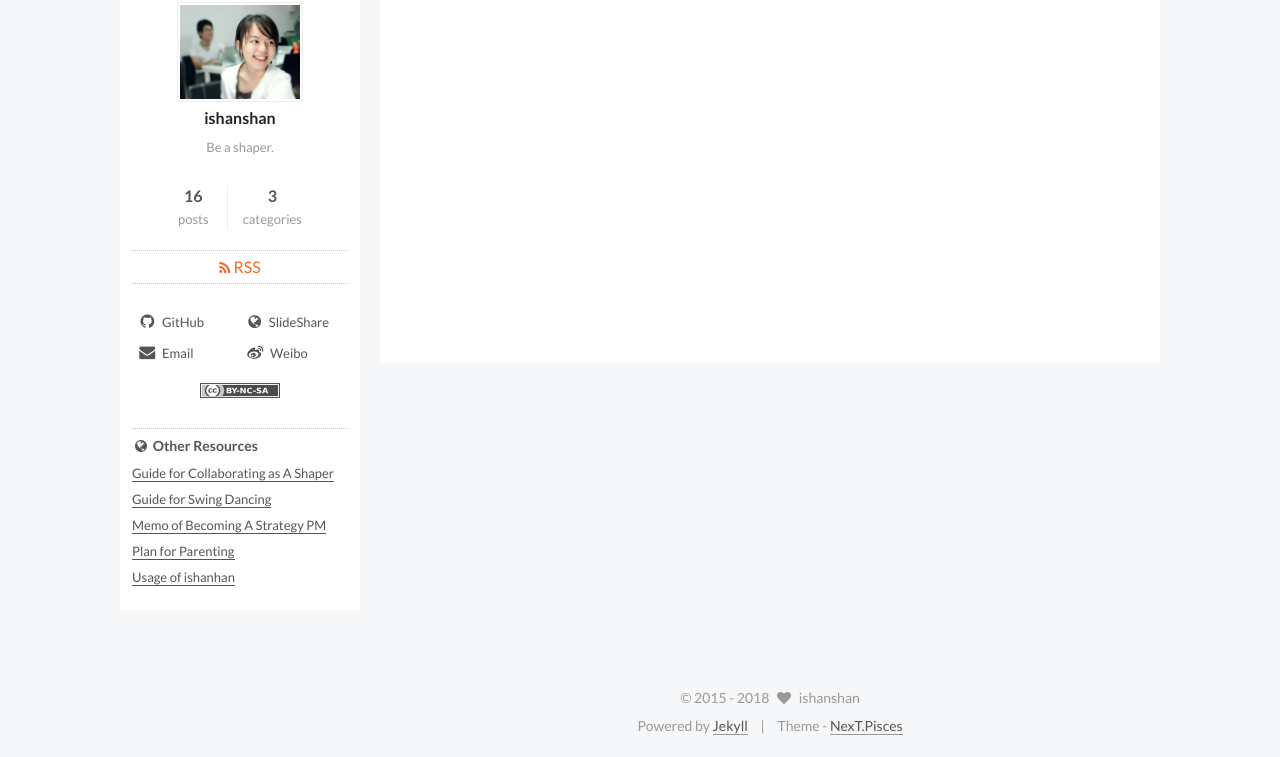
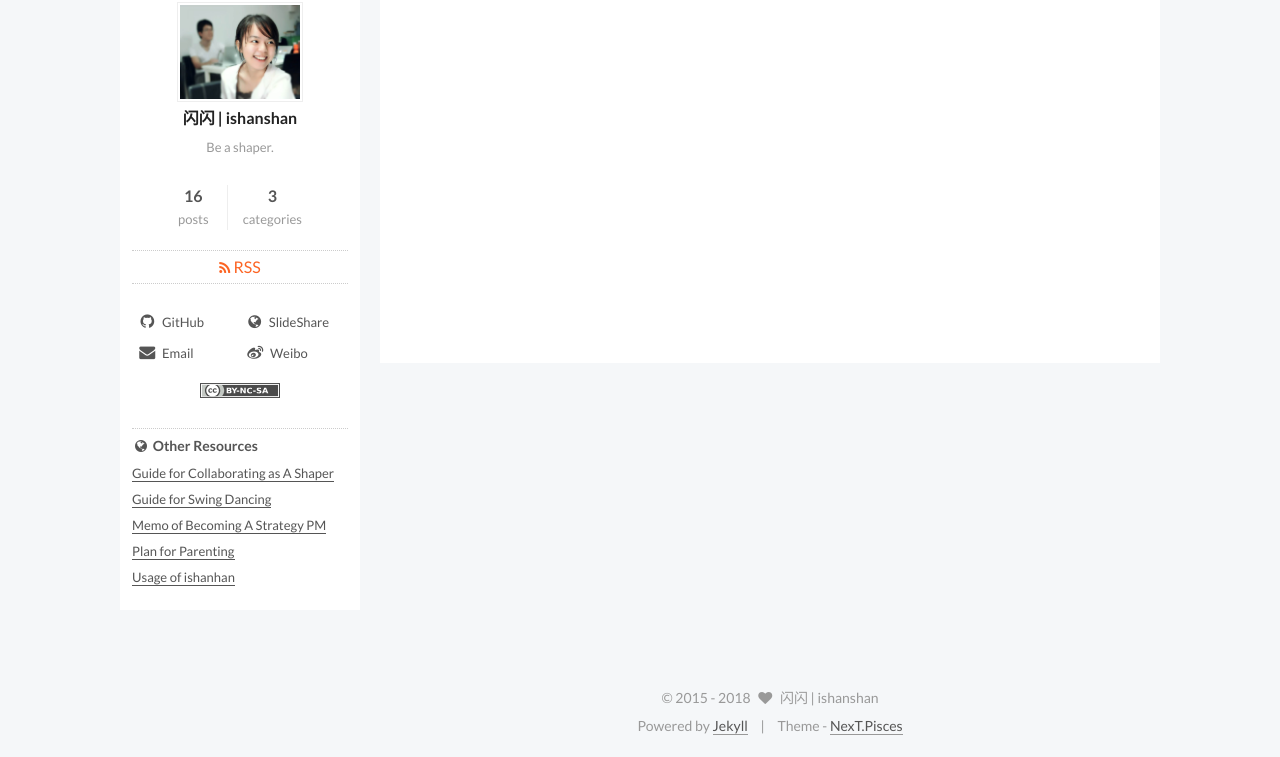
Before and after one commit to sunnyhuang42/sunnyhuang.net, a Jekyll site: the page built from tags/index.html, in a window 1280 px wide. Shown: the part 340-1097 px from the top of the page. Built offline with Jekyll 4.4.1, drawn with Linux system fonts in a browser that asks for light colours; comment, search, counter and statistics services are not loaded.

Commit message:
fix author

```diff
--- a/_config.yml
+++ b/_config.yml
@@ -7,7 +7,7 @@
 title: ishanshan's blog
 subtitle:
 description: Be a shaper.
-author: ishanshan
+author: 闪闪 | ishanshan
 # Support language: de, en, fr-FR, id, ja, ko, pt-BR, pt, ru, zh-Hans, zh-hk, zh-tw
 language: en
 date_format: '%Y-%m-%d'
```
